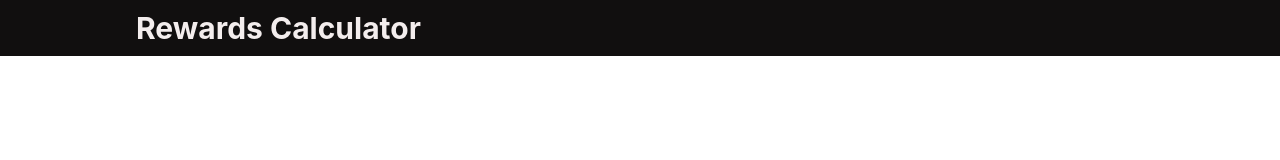
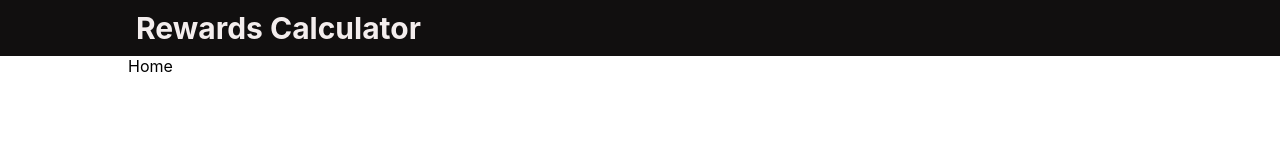
Before and after one commit to SuryaKrishnaMoorthy/rewards-calculator, a React (Create React App) app: page / in a window 1280 px wide. Shown: the top 160 px of the page. Built offline with nearby package versions, Linux system fonts and the light colour scheme.

Commit message:
update App component

```diff
--- a/src/App.js
+++ b/src/App.js
@@ -1,10 +1,12 @@
 import Header from "./components/header/Header";
-import './App.css';
+import Home from "./pages/home/Home";
+import "./App.css";
 
 function App() {
   return (
     <div className="App">
       <Header />
+      <Home />
     </div>
   );
 }
```
